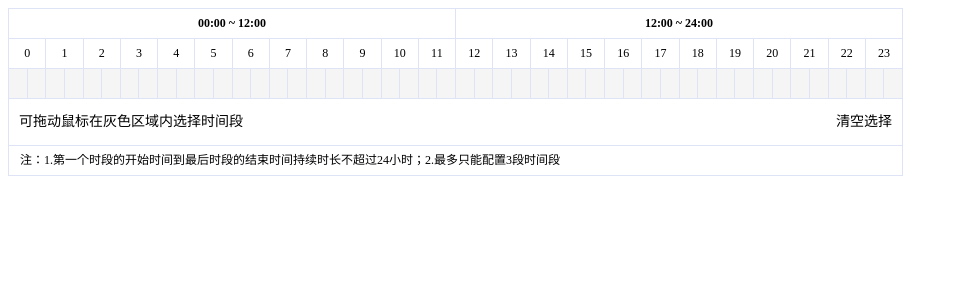
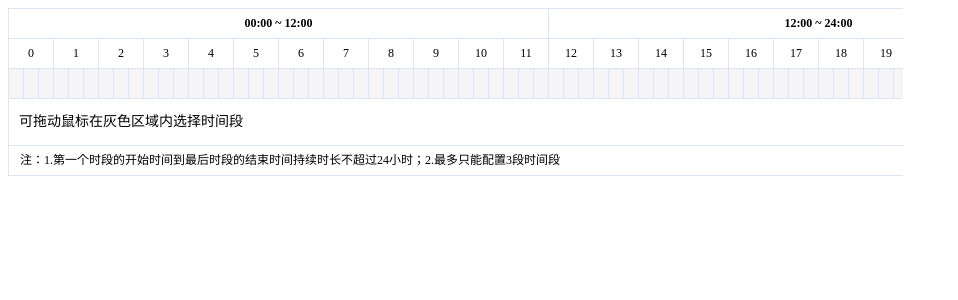
Before and after one commit to nanyishixiong/drag-time-picker-vue2, a Vue app: page / in a window 1280 px wide. Shown: the top 300 px of the page, without its empty margins (0-958 px from the left). Built offline with nearby package versions, Linux system fonts and the light colour scheme.

Commit message:
feat: 支持colspan

```diff
--- a/src/App.vue
+++ b/src/App.vue
@@ -1,11 +1,11 @@
 <template>
   <div style="width: 895px">
-    <DragTimePicker v-model="value" :range="24" />
+    <DragTimePicker v-model="value" :range="24" :colspan="3" />
   </div>
 </template>
 
 <script>
-import DragTimePicker from "./components/dragTimePicker/index.vue";
+import DragTimePicker from "./components/dragTimePicker";
 export default {
   name: "App",
   components: {
--- a/src/components/dragTimePicker/index.vue
+++ b/src/components/dragTimePicker/index.vue
@@ -149,10 +149,6 @@ export default {
         return 2;
       }
     },
-    status: {
-      type: String,
-      default: ""
-    },
     disabled: {
       type: Boolean,
       default: false
@@ -177,7 +173,7 @@ export default {
     styleValue() {
       return {
         height: `${this.height}px`,
-        left: `${this.left}px`,
+        left: `${this.left}px`, // width:auto 利用left合和right拉伸蒙层
         right: `${this.right}px`,
         top: `${this.top}px`
       };
@@ -193,7 +189,7 @@ export default {
       return Array.from(Array(this.range / 24)).reduce((prev) => prev.concat(["00:00 ~ 12:00", "12:00 ~ 24:00"]), []);
     },
     tdCount() {
-      return this.range * 2;
+      return this.range * this.colspan;
     },
     selectValue() {
       // 展示选中时间段字符串
@@ -209,7 +205,7 @@ export default {
     }
   },
   created() {
-    this.timeData = createTimeData(this.range * 2);
+    this.timeData = createTimeData(this.range * this.colspan);
     this.isIncoming = true;
     this.valueToSelectValue();
   },
@@ -218,12 +214,18 @@ export default {
   },
   watch: {
     range() {
+      // range变化重新计算格子
+      this.timeData = createTimeData(this.range * this.colspan);
       this.cancelCustomPerioSelected();
     },
     value() {
       this.isIncoming = true;
       // 回填 将传入的值转换为timeData check属性
       this.valueToSelectValue();
+    },
+    colspan() {
+      // colspan变化重新计算格子
+      this.timeData = createTimeData(this.range * this.colspan);
     }
   },
   methods: {
```
